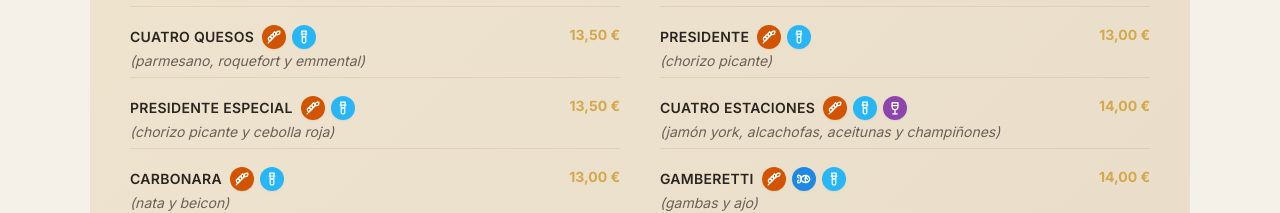
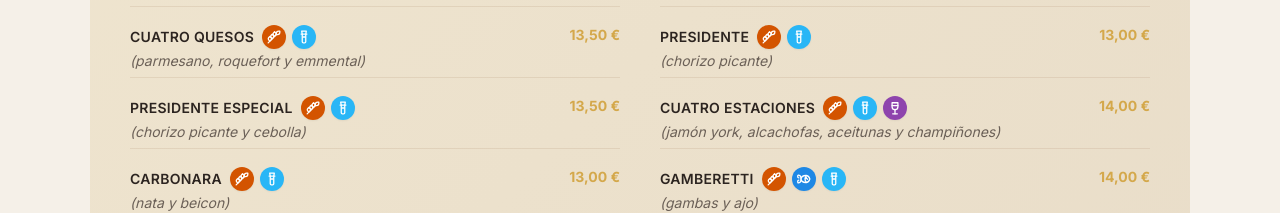
Before and after one commit to AlejandroEspinosaLeal/pizzeriaroche, a React (Vite) app: page / in a window 1280 px wide. Shown: the part 2220-2433 px from the top of the page. Built offline with nearby package versions, Linux system fonts and the light colour scheme; the HTML template or start-up script is replaced by a standard one.

Commit message:
fix: cambiar cebolla roja por cebolla en PRESIDENTE ESPECIAL

```diff
--- a/app/src/sections/PizzasSection.tsx
+++ b/app/src/sections/PizzasSection.tsx
@@ -21,7 +21,7 @@ const pizzas = [
   { name: 'TUNA', desc: 'atún y cebolla', price: '13,00 €', allergens: [1, 4, 7] },
   { name: 'CUATRO QUESOS', desc: 'parmesano, roquefort y emmental', price: '13,50 €', allergens: [1, 7] },
   { name: 'PRESIDENTE', desc: 'chorizo picante', price: '13,00 €', allergens: [1, 7] },
-  { name: 'PRESIDENTE ESPECIAL', desc: 'chorizo picante y cebolla roja', price: '13,50 €', allergens: [1, 7] },
+  { name: 'PRESIDENTE ESPECIAL', desc: 'chorizo picante y cebolla', price: '13,50 €', allergens: [1, 7] },
   { name: 'CUATRO ESTACIONES', desc: 'jamón york, alcachofas, aceitunas y champiñones', price: '14,00 €', allergens: [1, 7, 14] },
   { name: 'CARBONARA', desc: 'nata y beicon', price: '13,00 €', allergens: [1, 7] },
   { name: 'GAMBERETTI', desc: 'gambas y ajo', price: '14,00 €', allergens: [1, 4, 7] },
--- a/src/sections/PizzasSection.tsx
+++ b/src/sections/PizzasSection.tsx
@@ -21,7 +21,7 @@ const pizzas = [
   { name: 'TUNA', desc: 'atún y cebolla', price: '13,00 €', allergens: [1, 4, 7] },
   { name: 'CUATRO QUESOS', desc: 'parmesano, roquefort y emmental', price: '13,50 €', allergens: [1, 7] },
   { name: 'PRESIDENTE', desc: 'chorizo picante', price: '13,00 €', allergens: [1, 7] },
-  { name: 'PRESIDENTE ESPECIAL', desc: 'chorizo picante y cebolla roja', price: '13,50 €', allergens: [1, 7] },
+  { name: 'PRESIDENTE ESPECIAL', desc: 'chorizo picante y cebolla', price: '13,50 €', allergens: [1, 7] },
   { name: 'CUATRO ESTACIONES', desc: 'jamón york, alcachofas, aceitunas y champiñones', price: '14,00 €', allergens: [1, 7, 14] },
   { name: 'CARBONARA', desc: 'nata y beicon', price: '13,00 €', allergens: [1, 7] },
   { name: 'GAMBERETTI', desc: 'gambas y ajo', price: '14,00 €', allergens: [1, 4, 7] },
```
